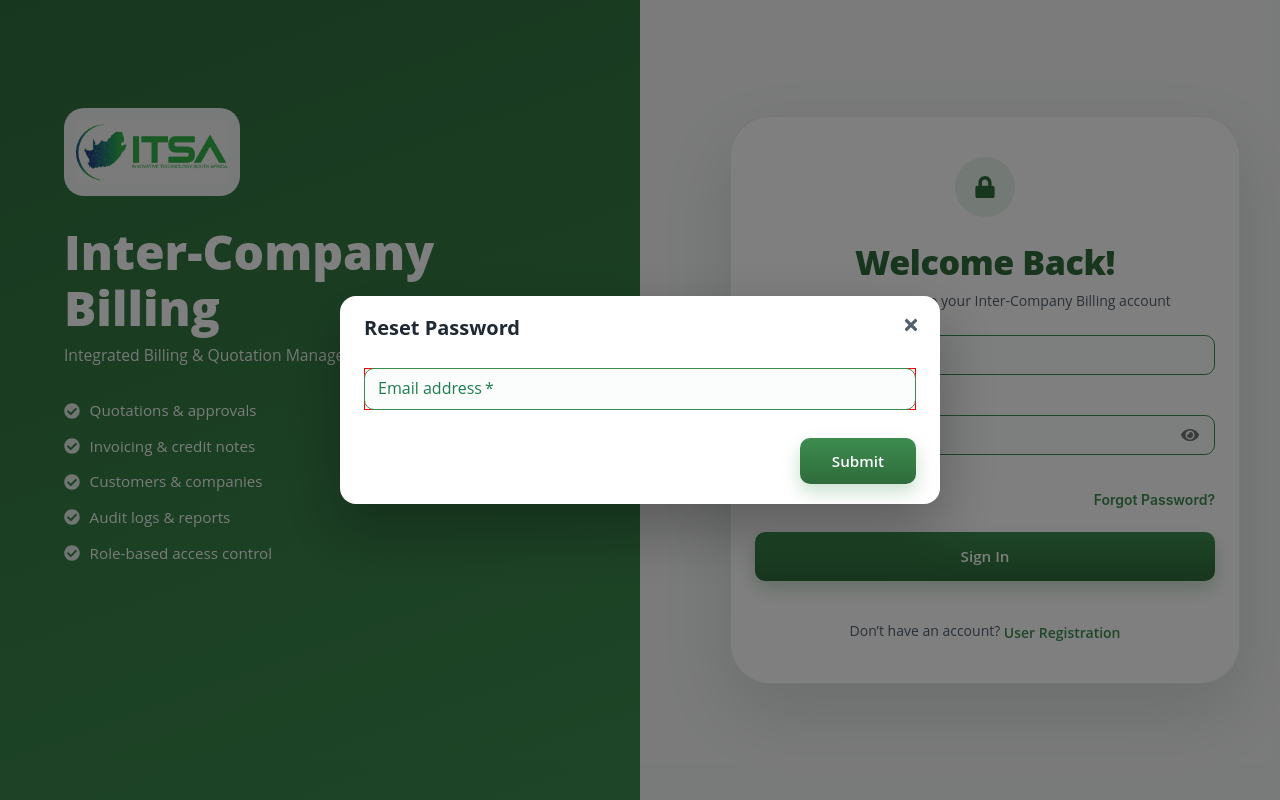
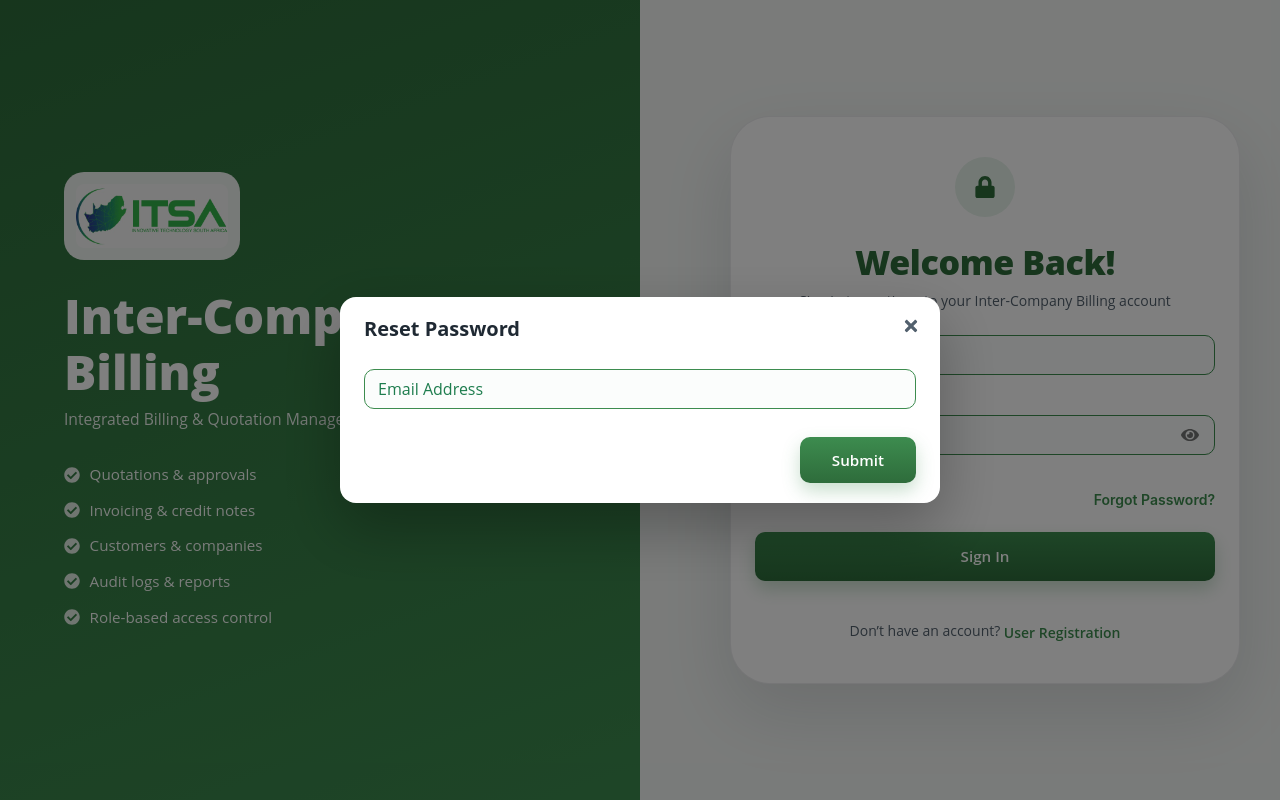
Before and after one commit to mounika-putta/INTERCOMPANYBILLING_NEWUI-18-06-26-, a React (Create React App) app: page / in a window 1280 px wide. Both pictures are taken after a click on the button "Forgot Password?". Built offline with nearby package versions, Linux system fonts and the light colour scheme.

Commit message:
Master screens save and update issues and forgot password issue sorted

```diff
--- a/src/Layout/Layout.css
+++ b/src/Layout/Layout.css
@@ -619,21 +619,3 @@ body,
     align-items: stretch;
   }
 }
-
-@media (min-width: 1200px) {
-    .css-te9t5b {
-        width: 40%;
-        padding-left: 64px;
-        padding-right: 64px;
-        margin-top: -10%;
-    }
-}
-
-@media (min-width: 600px) {
-      .css-109hkld {
-        padding-left: 28px;
-        padding-right: 28px;
-        padding-top: 28px;
-        padding-bottom: 28px;
-        margin-left: -28px;
-    }}
--- a/src/Pages/Login/Login.jsx
+++ b/src/Pages/Login/Login.jsx
@@ -22,6 +22,8 @@ const Login = () => {
   const [showForgotPopup, setShowForgotPopup] = useState(false);
   const [forgotEmail, setForgotEmail] = useState('');
 
+  const [emailError, setEmailError] = useState("");
+
   const formik = useFormik({
     initialValues: {
       username: '',
@@ -39,20 +41,54 @@ const Login = () => {
     }
   }, [user, navigate]);
 
+  // const handleForgotSubmit = async (e) => {
+  //   e.preventDefault();
+
+  //   if (!forgotEmail) {
+  //     alertify.alert('Warning', 'Please enter your registered email.');
+  //     return;
+  //   }
+  //   try {
+  //     const result = await dispatch(forgotPassword(forgotEmail)).unwrap();
+  //     alertify.alert('Success', result.message || 'Password reset code sent to your email.');
+  //     setShowForgotPopup(false);
+  //     setForgotEmail('');
+  //   } catch (error) {
+  //     alertify.alert('error', error?.message || 'Failed to send password reset email.');
+  //   }
+  // };
+
+
   const handleForgotSubmit = async (e) => {
     e.preventDefault();
 
-    if (!forgotEmail) {
-      alertify.alert('Warning', 'Please enter your registered email.');
+    // Required Validation
+    if (!forgotEmail.trim()) {
+      setEmailError("Email is required");
       return;
     }
+    // Email Format Validation
+    const emailRegex = /^[^\s@]+@[^\s@]+\.[^\s@]+$/;
+
+    if (!emailRegex.test(forgotEmail)) {
+      setEmailError("Please enter a valid email address");
+      return;
+    }
+    setEmailError("");
     try {
       const result = await dispatch(forgotPassword(forgotEmail)).unwrap();
-      alertify.alert('Success', result.message || 'Password reset code sent to your email.');
+      alertify.alert(
+        "Success",
+        result.message || "Password reset code sent to your email."
+      );
       setShowForgotPopup(false);
-      setForgotEmail('');
+      setForgotEmail("");
+      setEmailError("");
     } catch (error) {
-      alertify.alert('error', error?.message || 'Failed to send password reset email.');
+      alertify.alert(
+        "Error",
+        error?.message || "Failed to send password reset email."
+      );
     }
   };
 
@@ -178,7 +214,11 @@ const Login = () => {
 
       <Modal
         open={showForgotPopup}
-        onClose={() => setShowForgotPopup(false)}
+        onClose={() => {
+          setShowForgotPopup(false);
+          setForgotEmail("");
+          setEmailError("");
+        }}
         title="Reset Password"
         actions={
           <Button type="submit" form="forgot-form" variant="contained" sx={{ px: 4 }}>
@@ -189,12 +229,16 @@ const Login = () => {
         <Box component="form" id="forgot-form" onSubmit={handleForgotSubmit}>
           <TextField
             fullWidth
-            type="email"
+            type="text"
             value={forgotEmail}
-            onChange={(e) => setForgotEmail(e.target.value)}
-            placeholder="Enter your email address"
-            required
-            label="Email address"
+            onChange={(e) => {
+              setForgotEmail(e.target.value);
+              setEmailError("");
+            }}
+            label="Email Address"
+            error={!!emailError}
+            helperText={emailError}
+            className="forgot-email-input"
           />
         </Box>
       </Modal>
--- a/src/Pages/MasterData/MasterData.jsx
+++ b/src/Pages/MasterData/MasterData.jsx
@@ -32,9 +32,7 @@ const MasterData = () => {
 
   // Pagination
 
-
   const totalRecords = sortedData.length;
-
   const [currentPage, setCurrentPage] = useState(1);
   const [recordsPerPage, setRecordsPerPage] = useState(5);
 
@@ -158,13 +156,20 @@ const MasterData = () => {
 
   if (selectedType === "Category") {
   if (!formData.categoryName?.trim()) {
-        newErrors[errorKey("categoryName")] = "Category Name is required.";
+    newErrors[errorKey("categoryName")] =
+      "Category Name is required.";
   }
+
+  if (modalMode === "edit") {
     if (!formData.isActive) {
-        newErrors[errorKey("isActive")] = "Is Active is required.";
+      newErrors[errorKey("isActive")] =
+        "Is Active is required.";
     }
+
     if (!formData.isDeleted) {
-        newErrors[errorKey("isDeleted")] = "Is Deleted is required.";
+      newErrors[errorKey("isDeleted")] =
+        "Is Deleted is required.";
+    }
   }
 }
 
@@ -260,14 +265,24 @@ const MasterData = () => {
     dispatch(createmaster(payload))
       .unwrap()
      .then((res) => {
-        alertify.alert("Success", `${selectedType} saved successfully!`);
+  alertify.alert(
+    "Success",
+    `${selectedType} saved successfully!`,
+    () => {
       dispatch(getMasterList(selectedType));
+
       setFormData({});
       setErrors({});
+      setEditingItem(null);
+
+      setShowModal(false); // Popup close
+      setModalMode(null);  // Reset mode
+    }
+  );
 })
      .catch((err) => {
   console.error("Error saving record:", err);
-        alertify.alert("Error", `Failed to save ${selectedType} record.`);
+  alertify.alert("Error", err || `Failed to save ${selectedType} record.`);
 })
       .finally(() => {
         setCreateLoading(false);
@@ -904,25 +919,36 @@ const MasterData = () => {
                           setFormData({ ...formData, categoryName: value });
                           setErrors((prev) => ({
                             ...prev,
-                            [errorKey("categoryName")]: value.trim() ? "" : "Category Name is required",
+                            [errorKey("categoryName")]: value.trim()
+                              ? ""
+                              : "Category Name is required",
                           }));
                         }}
                         className={getError("categoryName") ? "error-input" : ""}
                       />
-                      {getError("categoryName") && <p className="error-message">{getError("categoryName")}</p>}
+                      {getError("categoryName") && (
+                        <p className="error-message">{getError("categoryName")}</p>
+                      )}
                     </div>
                   </div>
 
+                  {/* Show only in Edit Mode */}
+                  {modalMode === "edit" && (
                     <div className="typeform-row">
                       <div className="typeform-group">
-                      <label>Is Active <span className="required">*</span></label>
+                        <label>
+                          Is Active <span className="required">*</span>
+                        </label>
                         <select
                           name="isActive"
                           value={formData.isActive || ""}
                           onChange={(e) => {
                             const value = e.target.value;
                             setFormData({ ...formData, isActive: value });
-                          setFieldError("isActive", value ? "" : "Is Active is required");
+                            setFieldError(
+                              "isActive",
+                              value ? "" : "Is Active is required"
+                            );
                           }}
                           className={getError("isActive") ? "input-error" : ""}
                         >
@@ -936,14 +962,19 @@ const MasterData = () => {
                       </div>
 
                       <div className="typeform-group">
-                      <label>Is Deleted <span className="required">*</span></label>
+                        <label>
+                          Is Deleted <span className="required">*</span>
+                        </label>
                         <select
                           name="isDeleted"
                           value={formData.isDeleted || ""}
                           onChange={(e) => {
                             const value = e.target.value;
                             setFormData({ ...formData, isDeleted: value });
-                          setFieldError("isDeleted", value ? "" : "Is Deleted is required");
+                            setFieldError(
+                              "isDeleted",
+                              value ? "" : "Is Deleted is required"
+                            );
                           }}
                           className={getError("isDeleted") ? "input-error" : ""}
                         >
@@ -956,6 +987,7 @@ const MasterData = () => {
                         )}
                       </div>
                     </div>
+                  )}
                 </>
               )}
 
--- a/src/Pages/UsersList/UsersList.jsx
+++ b/src/Pages/UsersList/UsersList.jsx
@@ -508,12 +508,12 @@ const UsersList = () => {
                           }
                         />
 
-                        <FaTrash
-                          className="action-icon cancel-icon"
-                          onClick={() =>
-                            handleDelete(user.id)
-                          }
-                        />
+                        {user.isDeleted !== "Yes" && (
+                          <FaTrash
+                            className="action-icon cancel-icon"
+                            onClick={() => handleDelete(user.id)}
+                          />
+                        )}
 
                       </div>
                     </td>
```
Lines whose indentation alone changed are shown as unchanged.
